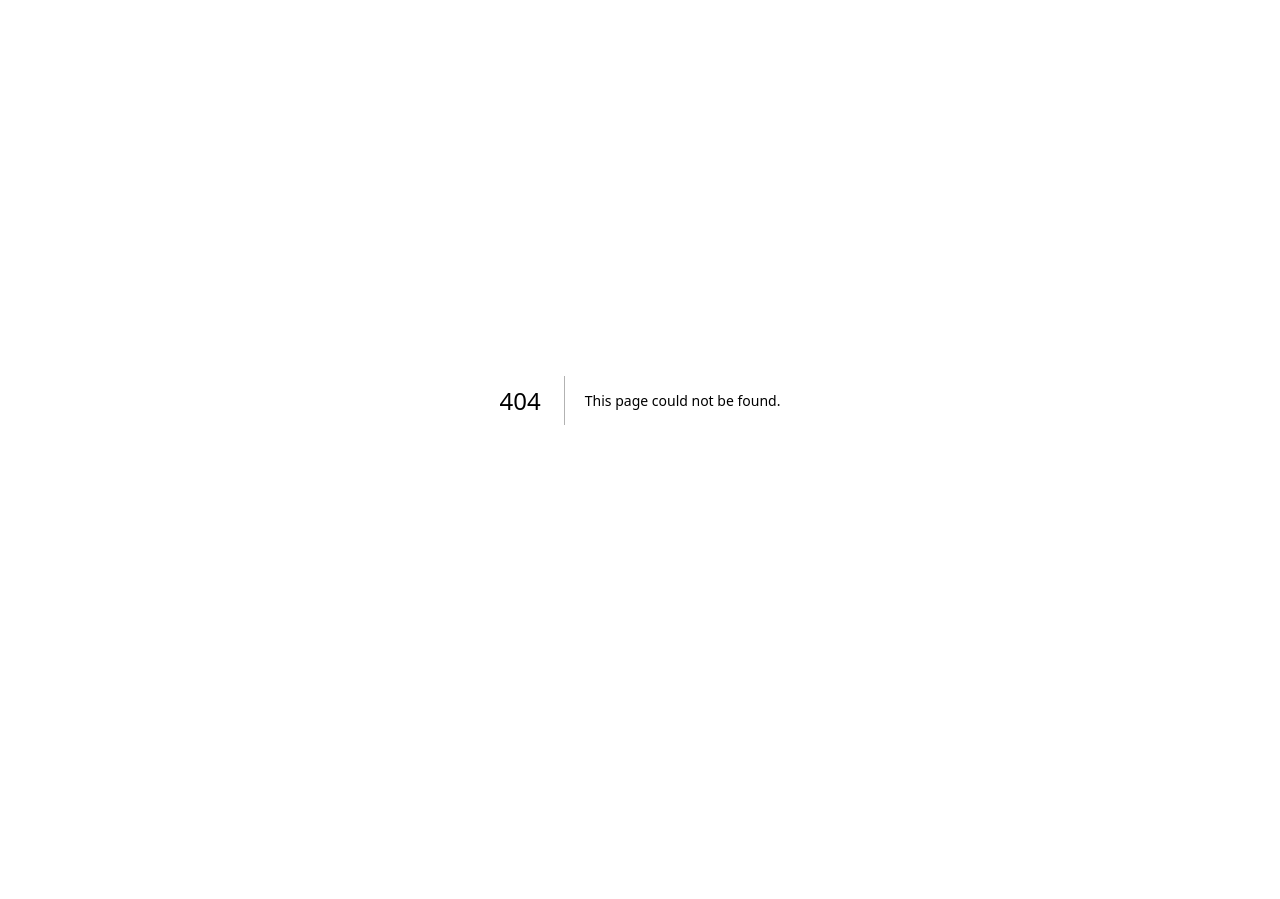
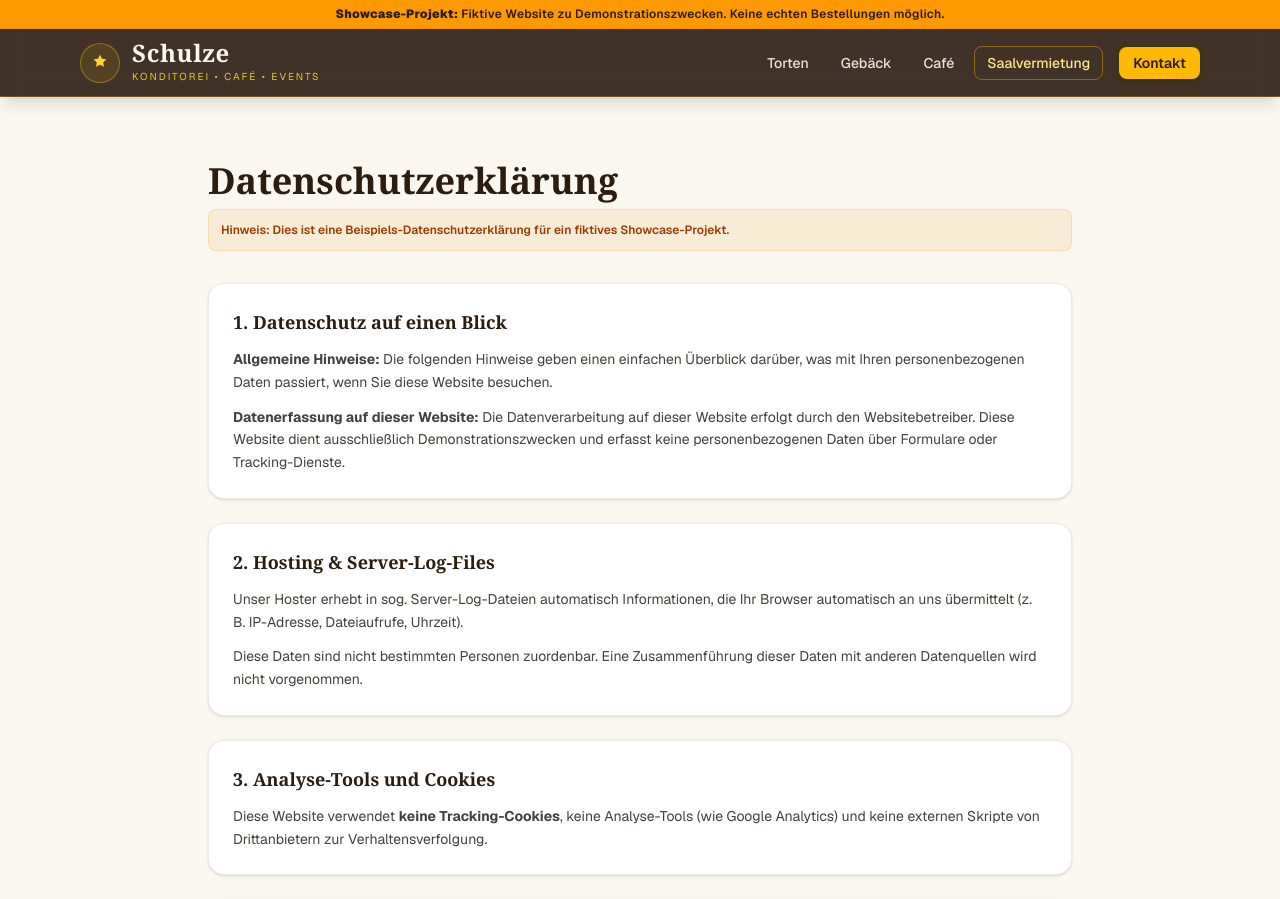
Before and after one commit to Code-Schubser/baeckerei_showcase_neu, a Next.js app: page /datenschutz in a window 1280 px wide. Before the commit this address had no page. Shown: the top 899 px of the page. Before the commit the page ends 800 px from the top, so only its background shows below. Built offline with nearby package versions, Linux system fonts and the light colour scheme.

Commit message:
add privacy police

```diff
--- /dev/null
+++ b/app/datenschutz/page.tsx
@@ -0,0 +1,78 @@
+import SiteHeader from "@/components/site-header";
+
+export default function DatenschutzPage() {
+  return (
+    <div className="min-h-screen bg-[#faf6f0] text-stone-900 font-sans">
+      <SiteHeader />
+
+      <main className="max-w-4xl mx-auto px-4 py-16">
+        <h1 className="text-3xl md:text-4xl font-serif font-bold text-[#2c1d11] mb-2">
+          Datenschutzerklärung
+        </h1>
+        <p className="text-xs text-amber-800 font-semibold mb-8 p-3 bg-amber-500/10 border border-amber-500/20 rounded-lg">
+          Hinweis: Dies ist eine Beispiels-Datenschutzerklärung für ein fiktives
+          Showcase-Projekt.
+        </p>
+
+        <div className="space-y-6 text-stone-700 leading-relaxed text-sm">
+          <section className="bg-white p-6 rounded-2xl border border-amber-900/10 shadow-sm">
+            <h2 className="text-lg font-serif font-bold text-[#2c1d11] mb-3">
+              1. Datenschutz auf einen Blick
+            </h2>
+            <p className="mb-3">
+              <strong>Allgemeine Hinweise:</strong> Die folgenden Hinweise geben
+              einen einfachen Überblick darüber, was mit Ihren personenbezogenen
+              Daten passiert, wenn Sie diese Website besuchen.
+            </p>
+            <p>
+              <strong>Datenerfassung auf dieser Website:</strong> Die
+              Datenverarbeitung auf dieser Website erfolgt durch den
+              Websitebetreiber. Diese Website dient ausschließlich
+              Demonstrationszwecken und erfasst keine personenbezogenen Daten
+              über Formulare oder Tracking-Dienste.
+            </p>
+          </section>
+
+          <section className="bg-white p-6 rounded-2xl border border-amber-900/10 shadow-sm">
+            <h2 className="text-lg font-serif font-bold text-[#2c1d11] mb-3">
+              2. Hosting & Server-Log-Files
+            </h2>
+            <p className="mb-3">
+              Unser Hoster erhebt in sog. Server-Log-Dateien automatisch
+              Informationen, die Ihr Browser automatisch an uns übermittelt (z.
+              B. IP-Adresse, Dateiaufrufe, Uhrzeit).
+            </p>
+            <p>
+              Diese Daten sind nicht bestimmten Personen zuordenbar. Eine
+              Zusammenführung dieser Daten mit anderen Datenquellen wird nicht
+              vorgenommen.
+            </p>
+          </section>
+
+          <section className="bg-white p-6 rounded-2xl border border-amber-900/10 shadow-sm">
+            <h2 className="text-lg font-serif font-bold text-[#2c1d11] mb-3">
+              3. Analyse-Tools und Cookies
+            </h2>
+            <p>
+              Diese Website verwendet <strong>keine Tracking-Cookies</strong>,
+              keine Analyse-Tools (wie Google Analytics) und keine externen
+              Skripte von Drittanbietern zur Verhaltensverfolgung.
+            </p>
+          </section>
+
+          <section className="bg-white p-6 rounded-2xl border border-amber-900/10 shadow-sm">
+            <h2 className="text-lg font-serif font-bold text-[#2c1d11] mb-3">
+              4. Ihre Rechte
+            </h2>
+            <p>
+              Sie haben jederzeit das Recht, unentgeltlich Auskunft über
+              Herkunft, Empfänger und Zweck Ihrer gespeicherten
+              personenbezogenen Daten zu erhalten sowie das Recht auf
+              Berichtigung oder Löschung dieser Daten.
+            </p>
+          </section>
+        </div>
+      </main>
+    </div>
+  );
+}
```
